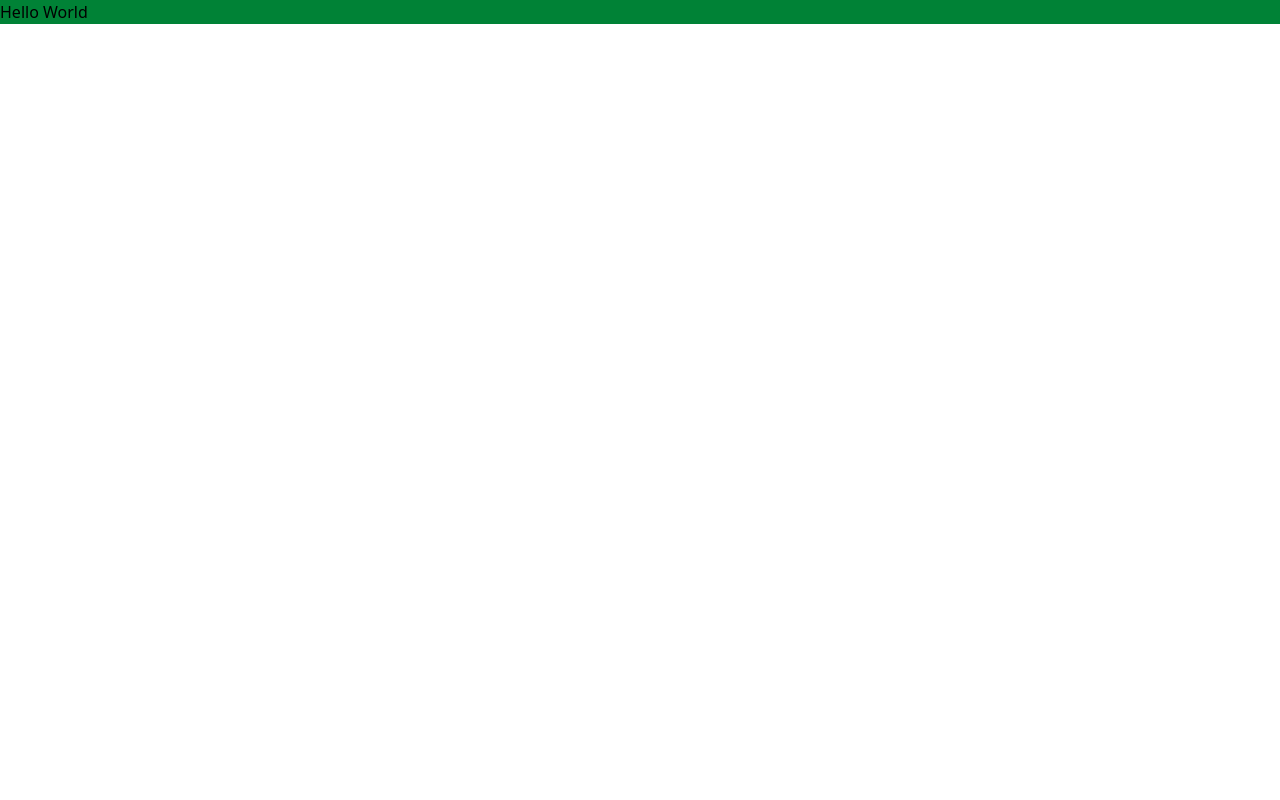
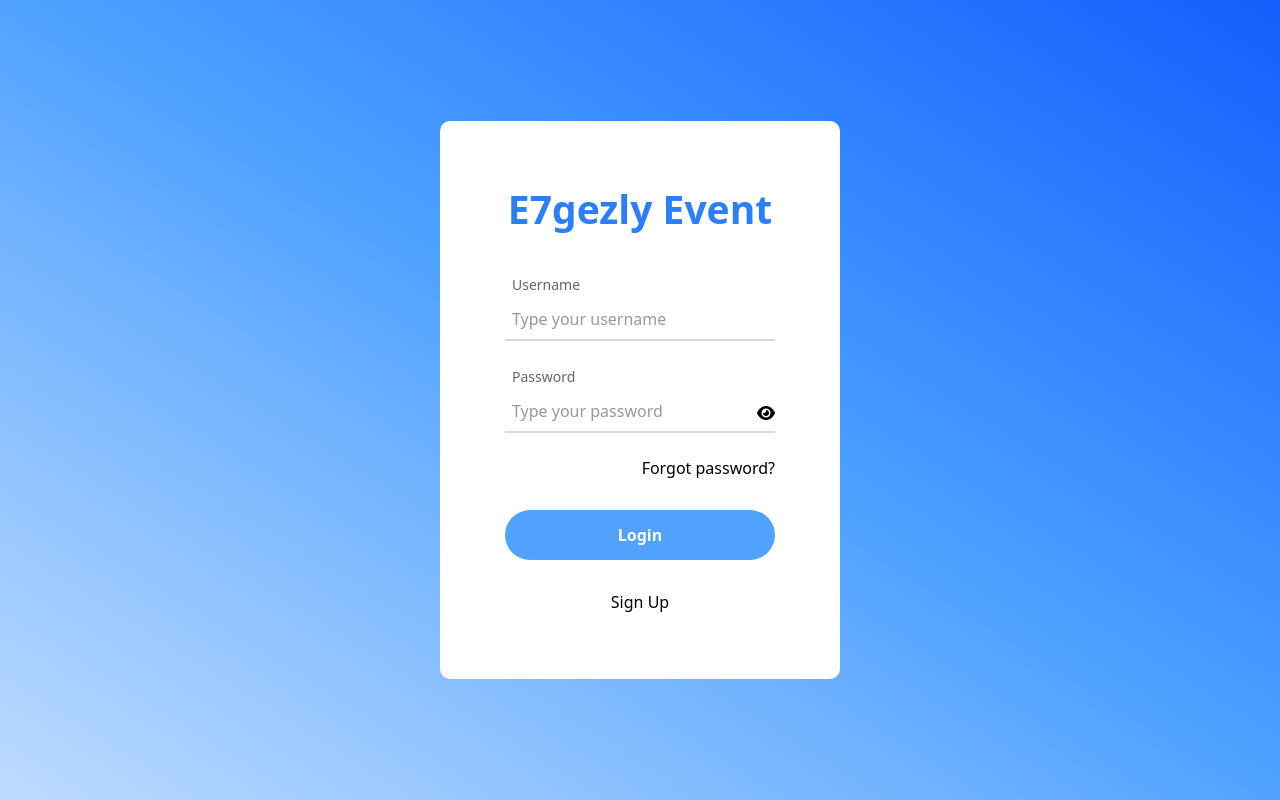
Before and after one commit to Astronaut1984/E7gezly-Event, a React (Vite) app in the folder front end/: page /login in a window 1280 px wide. Built offline with nearby package versions, Linux system fonts and the light colour scheme.

Commit message:
Added login page (static)
Co-authored-by: Karim Nader <karimnader121@users.noreply.github.com>
Co-authored-by: bradocola <bradocola@users.noreply.github.com>

```diff
--- a/front end/index.html
+++ b/front end/index.html
@@ -1,13 +1,15 @@
 <!doctype html>
 <html lang="en">
   <head>
+
+    <link rel="stylesheet" href="https://cdnjs.cloudflare.com/ajax/libs/font-awesome/6.4.0/css/all.min.css"/>
     <meta charset="UTF-8" />
-    <link rel="icon" type="image/svg+xml" href="/vite.svg" />
     <meta name="viewport" content="width=device-width, initial-scale=1.0" />
     <title>front-end</title>
   </head>
   <body>
     <div id="root"></div>
+    <script src="https://kit.fontawesome.com/37d14ee9d3.js" crossorigin="anonymous"></script>
     <script type="module" src="/src/main.jsx"></script>
   </body>
 </html>
--- a/front end/src/App.jsx
+++ b/front end/src/App.jsx
@@ -1,9 +1,19 @@
 import React from "react"
+import {Routes, Route} from 'react-router-dom'
+
+import Home from './pages/home/Home'
+import Login from './pages/login/Login'
+
 import "./app.css"
+
 
 function App(){
   return(
-    <h1 className="bg-green-700">Hello World</h1>
+    <Routes>
+      <Route path='/' index element={<Home />} />
+      <Route path='/login' element={<Login/>}/>
+    </Routes>
+
   )
 }
 
--- /dev/null
+++ b/front end/src/components/Input.jsx
@@ -0,0 +1,23 @@
+import { useState } from "react"
+
+export default function Input({title,type,...props}){
+    const [showPassword, togglePassword] = useState(false);
+
+    function toggleShowPassword(){
+        togglePassword(state => !state);
+    }
+    return <div className="w-full relative mb-[23px]">
+            <span className="text-[14px] text-[#666666] leading-[1.5] pl-[7px]">
+                {title}
+            </span>
+            <input
+                className="peer text-[16px] text-[#333333] leading-[1.2] block w-full h-[45px] bg-transparent px-[7px]  border-0 outline-none"
+                type={showPassword ? "text" : type}
+                {...props}
+            />
+            <span className="absolute block w-full h-full top-0 left-0 pointer-events-none border-b-2 border-[#d9d9d9] peer-focus:border-blue-600 transition-colors duration-300"></span>
+            {type == "password" &&
+            <i onClick={toggleShowPassword} className={`hover:text-blue-600 transition-colors duration-300 fa-solid fa-eye${showPassword ? "-slash" : ""} absolute right-0 top-[41px] cursor-pointer`}></i>
+            }
+    </div>
+}
--- a/front end/src/main.jsx
+++ b/front end/src/main.jsx
@@ -1,11 +1,13 @@
-// render app component for the html file
+import React from "react";
+import ReactDOM from "react-dom/client";
+import { BrowserRouter } from "react-router";
+import App from "./App";
 
-import React from 'react';
-import ReactDOM from 'react-dom/client';
-import App from './App.jsx';
 
-ReactDOM.createRoot(document.getElementById('root')).render(
-  <React.StrictMode>
+const root = document.getElementById("root");
+
+ReactDOM.createRoot(root).render(
+  <BrowserRouter>
     <App />
-  </React.StrictMode>,
+  </BrowserRouter>,
 );
--- /dev/null
+++ b/front end/src/pages/home/Home.jsx
@@ -0,0 +1,3 @@
+export default function Home(){
+    return <h1>Home</h1>
+}
--- /dev/null
+++ b/front end/src/pages/login/Login.jsx
@@ -0,0 +1,35 @@
+import './login.css'
+import Input from '../../components/Input'
+
+export default function Login() {
+    let bgColor = "bg-gradient-to-tr from-blue-200 via-blue-400 to-blue-600"
+
+    return (
+        <main className={`${bgColor} flex justify-center items-center w-full min-h-screen`}>
+            <div className='w-[400px] bg-white rounded-[10px] p-[65px]'>
+                <form className="w-full">
+                    <span className="block font-bold text-[39px] text-[#333333] leading-[1.2] text-center mb-10 text-blue-500">E7gezly Event</span>
+                    <Input title="Username" type="text" placeholder="Type your username" name="username" />
+                    <Input title="Password" type="password" placeholder="Type your password" name="password" />
+
+                    {/* Forget password */}
+                    <div className="text-right hover:text-blue-600 transition-colors duration-300">
+                        <a href="#"> Forgot password? </a>
+                    </div>
+
+                    {/* Login Button */}
+                    <div className="flex flex-wrap justify-center pt-7.5">
+                        <div className="w-full block relative z-1 rounded-[25px] overflow-hidden">
+                            <button className={"bg-blue-400 transition-colors duration-300 text-[16px] text-white flex justify-center items-center w-full h-[50px] border-0 cursor-pointer font-semibold hover:bg-blue-600"}>Login</button>
+                        </div>
+                    </div>
+
+                    {/* Signup */}
+                    <div className="flex flex-col items-center pt-7.5 transition-colors duration-300 hover:text-blue-600">
+                        <a href="#"> Sign Up </a>
+                    </div>
+                </form>
+            </div>
+        </main>
+    )
+}
--- /dev/null
+++ b/front end/src/pages/login/login.css
@@ -0,0 +1,2 @@
+@import "tailwindcss";
+/* @import '@fortawesome/fontawesome-free/css/all.min.css'; */
```
Also changed, not shown: front end/src/login/Login.jsx (deleted), 1 other file (tests, documents, lock files or other folders).
